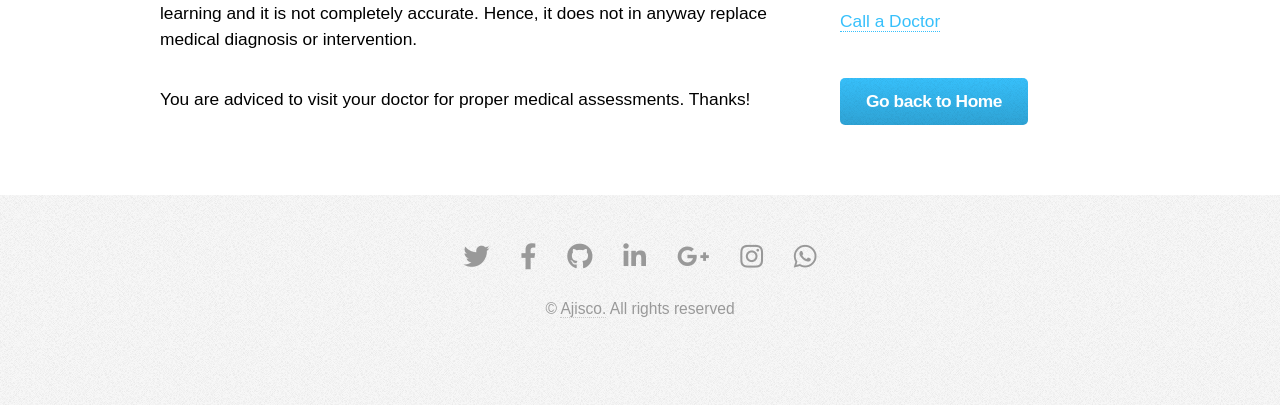
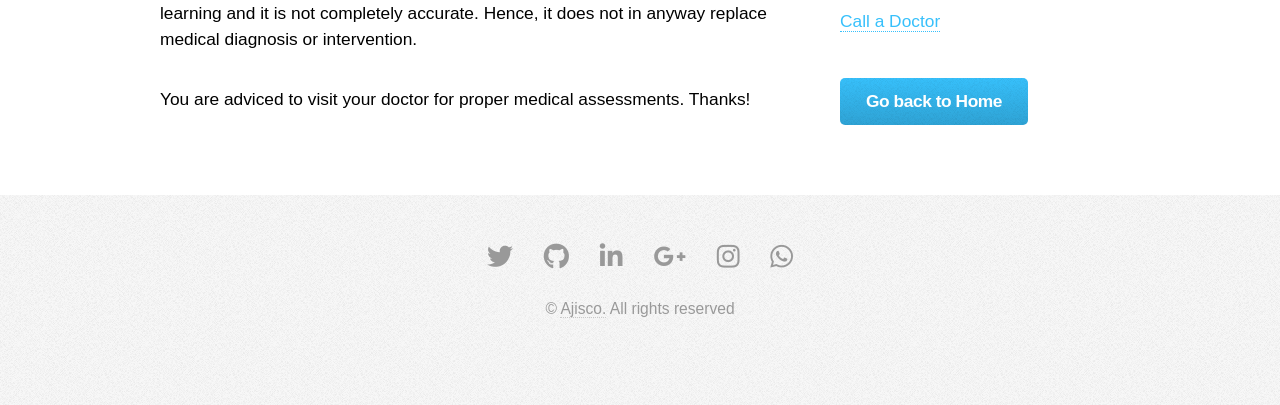
Before and after one commit to Ajisco/Breast-Tumor-Predictions-using-SVM, a Flask app: template templates/after.html in a window 1280 px wide. Shown: the part 844-1249 px from the top of the page. Run offline with Flask 2, Linux system fonts and the light colour scheme; the template is opened without the code that fills it, so the values that code supplies are empty; some libraries are stand-ins or nearby versions.

Commit message:
Update after.html

```diff
--- a/templates/after.html
+++ b/templates/after.html
@@ -151,7 +151,7 @@
 					<!-- Icons -->
 						<ul class="icons">
 							<li><a href="https://twitter.com/Dayo_Ajisco" class="icon brands fa-twitter"><span class="label">Twitter</span></a></li>
-							<li><a href="https://www.facebook.com/ajibade.abdulqudus.7" class="icon brands fa-facebook-f"><span class="label">Facebook</span></a></li>
+
 							<li><a href="https://github.com/Ajisco" class="icon brands fa-github"><span class="label">GitHub</span></a></li>
 							<li><a href="https://www.linkedin.com/in/ajibade-abdulquddus-ab5237159" class="icon brands fa-linkedin-in"><span class="label">LinkedIn</span></a></li>
 							<li><a href="ajiscomorac@gmail.com" class="icon brands fa-google-plus-g"><span class="label">Google+</span></a></li>
```
